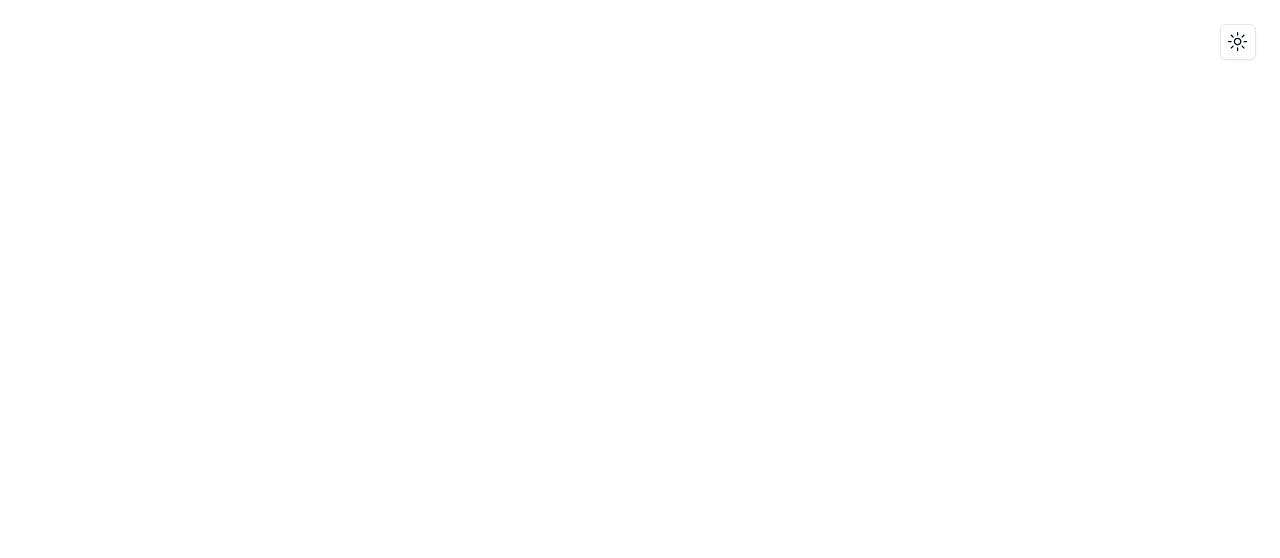
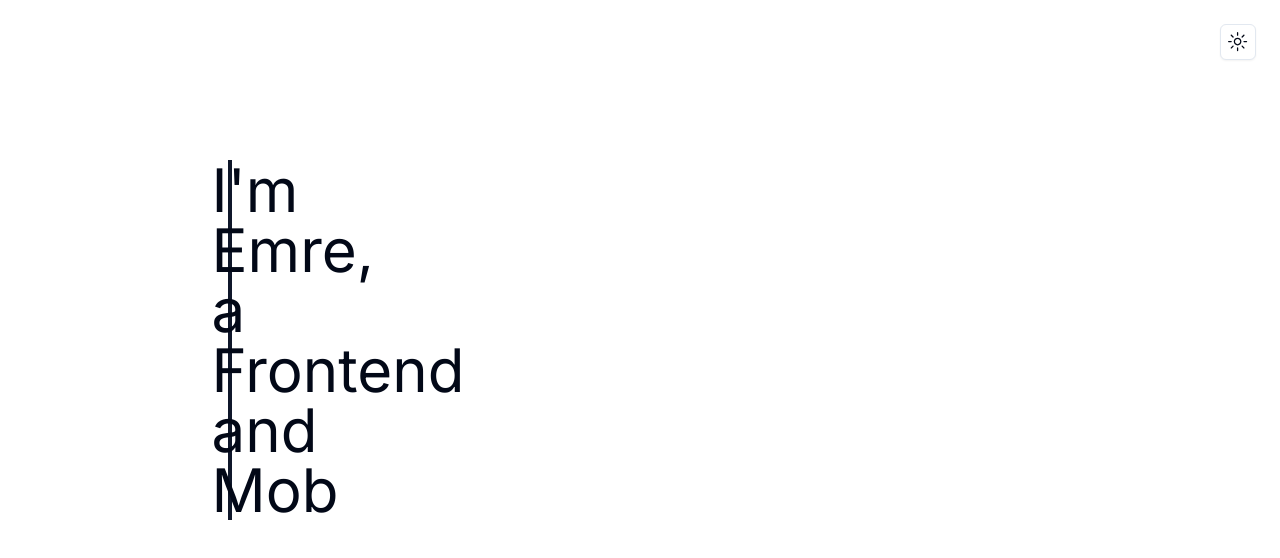
Before and after one commit to EmreKarslan/emrekarslan.github.io, a Next.js app: page / in a window 1280 px wide. Shown: the top 558 px of the page. Built offline with nearby package versions, Linux system fonts and the light colour scheme.

Commit message:
Feat(Component): Add typing effect component

```diff
--- a/src/app/(main)/page.tsx
+++ b/src/app/(main)/page.tsx
@@ -1,7 +1,17 @@
+import TypingComponent from "@/components/typing-component";
+
 const MainPage = () => {
   return (
     <div className="min-h-full flex flex-col">
-      <div className="flex flex-col items-center justify-center md:justify-start text-center gap-y-8 flex-1 px-6 pb-10"></div>
+      <div className="flex flex-col items-center justify-center md:justify-start text-center gap-y-8 flex-1 px-6 pb-10">
+        <TypingComponent
+          texts={[
+            "Welcome to my portfolio!",
+            "I'm Emre, a Frontend and Mobile Developer.",
+          ]}
+          typeSpeed={100}
+        />
+      </div>
     </div>
   );
 };
--- /dev/null
+++ b/src/components/typing-component.tsx
@@ -0,0 +1,75 @@
+"use client";
+
+import React, { useState, useEffect } from "react";
+
+interface TypingComponentProps {
+  texts: string[];
+  typeSpeed?: number;
+  backSpeed?: number;
+  waitTime?: number; // New prop for waiting time after typing a text
+  loop?: boolean;
+}
+
+export const TypingComponent = ({
+  texts,
+  typeSpeed = 50, // Increased typing speed
+  backSpeed = 25, // New prop for deleting speed
+  waitTime = 2000, // Default wait time of 2 seconds
+}: TypingComponentProps) => {
+  const [displayedText, setDisplayedText] = useState("");
+  const [isDeleting, setIsDeleting] = useState(false);
+  const [textIndex, setTextIndex] = useState(0);
+  const [wait, setWait] = useState(false);
+
+  useEffect(() => {
+    const handleType = () => {
+      if (wait) return;
+
+      if (isDeleting) {
+        setDisplayedText((prev) => {
+          if (prev.length === 0) {
+            setIsDeleting(false);
+            return "";
+          } else {
+            return prev.slice(0, -1);
+          }
+        });
+      } else {
+        if (displayedText === texts[textIndex]) {
+          setWait(true);
+          setTimeout(() => {
+            setIsDeleting(true);
+            setTextIndex((prevIndex) => (prevIndex + 1) % texts.length);
+            setWait(false);
+          }, waitTime);
+        } else {
+          setDisplayedText((prev) => prev + texts[textIndex][prev.length]);
+        }
+      }
+    };
+
+    const speed = isDeleting ? backSpeed : typeSpeed;
+    const timer = setInterval(handleType, speed);
+
+    return () => clearInterval(timer);
+  }, [
+    texts,
+    displayedText,
+    isDeleting,
+    textIndex,
+    typeSpeed,
+    backSpeed,
+    wait,
+    waitTime,
+  ]);
+
+  return (
+    <span className="relative">
+      <span className="px-4 border-r-4 border-primary text-6xl lg:animate-typing md:block">
+        {displayedText}
+      </span>
+    </span>
+  );
+};
+
+export default TypingComponent;
--- a/tailwind.config.ts
+++ b/tailwind.config.ts
@@ -1,13 +1,13 @@
-import type { Config } from "tailwindcss"
+import type { Config } from "tailwindcss";
 
 const config = {
   darkMode: ["class"],
   content: [
-    './pages/**/*.{ts,tsx}',
-    './components/**/*.{ts,tsx}',
-    './app/**/*.{ts,tsx}',
-    './src/**/*.{ts,tsx}',
-	],
+    "./pages/**/*.{ts,tsx}",
+    "./components/**/*.{ts,tsx}",
+    "./app/**/*.{ts,tsx}",
+    "./src/**/*.{ts,tsx}",
+  ],
   prefix: "",
   theme: {
     container: {
@@ -67,14 +67,24 @@ const config = {
           from: { height: "var(--radix-accordion-content-height)" },
           to: { height: "0" },
         },
+        typing: {
+          "0%": { width: "0%" },
+          "100%": { width: "100%" },
+        },
+        blink: {
+          "0": { "border-right-color": "" },
+          "100%": { "border-right-color": "transparent" },
+        },
       },
       animation: {
         "accordion-down": "accordion-down 0.2s ease-out",
         "accordion-up": "accordion-up 0.2s ease-out",
+        typing:
+          "typing 1.5s steps(30, end) 1s 1 normal both running, blink 1000ms linear infinite",
       },
     },
   },
   plugins: [require("tailwindcss-animate")],
-} satisfies Config
+} satisfies Config;
 
-export default config
+export default config;
```
